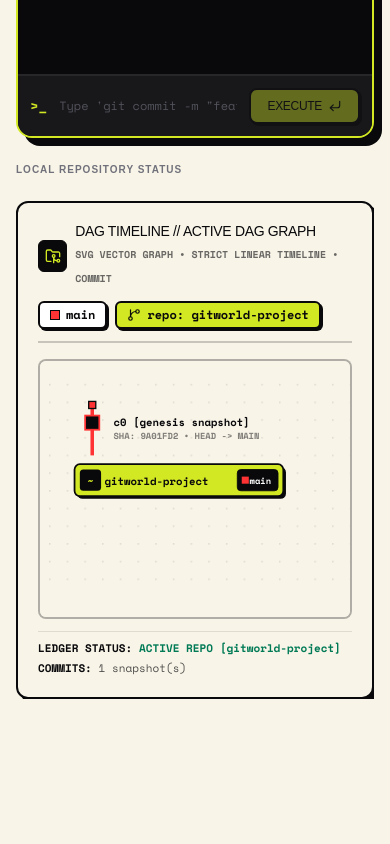
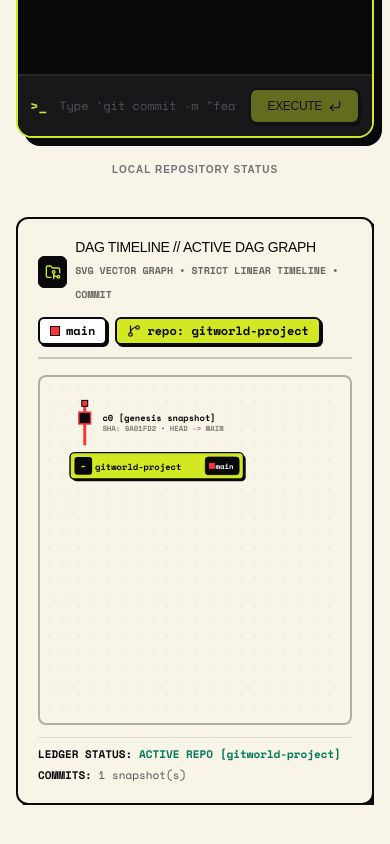
Before and after one commit to DHRUV00625/GitWorld, a Next.js app: page /topic/commit in a window 390 px wide. Shown: the part 1481-2325 px from the top of the page. Before the commit the page ends 2276 px from the top, so only its background shows below. Built offline with nearby package versions, Linux system fonts and the light colour scheme; no server answers; a web font is replaced by a local one.

Commit message:
fix: implement responsive SVG viewBox and perfectly symmetrical flex layout for remote replication

```diff
--- a/src/app/topic/[id]/page.tsx
+++ b/src/app/topic/[id]/page.tsx
@@ -1070,12 +1070,13 @@ export default function TopicDetailPage() {
             {/* ========================================================= */}
             {/* VISUAL TIMELINE: Below Terminal (TimelineGraph)           */}
             {/* ========================================================= */}
-            <div className="flex w-full gap-2 items-start overflow-hidden">
+            <div className="flex w-full gap-8 items-start overflow-hidden justify-center">
               <motion.div
                 layout
-                animate={{ scale: isPushed ? 0.7 : 1, width: isPushed ? '50%' : '100%', transformOrigin: 'top left' }}
+                animate={{ width: isPushed ? '50%' : '100%' }}
+                className="flex flex-col"
               >
-                <h3 className="mb-2 font-bold text-[10px] tracking-widest text-zinc-500 uppercase">
+                <h3 className="mb-4 text-center font-bold text-[10px] tracking-widest text-zinc-500 uppercase">
                   Local Repository Status
                 </h3>
                 <TimelineGraph
@@ -1092,12 +1093,12 @@ export default function TopicDetailPage() {
 
               {isPushed && (
                 <motion.div
-                  initial={{ opacity: 0, x: 50, scale: 0.7 }}
-                  animate={{ opacity: 1, x: 0, scale: 0.7 }}
+                  initial={{ opacity: 0, width: '0%' }}
+                  animate={{ opacity: 1, width: '50%' }}
                   transition={{ duration: 0.5 }}
-                  className="w-[50%] origin-top-left"
+                  className="flex flex-col border-l-2 border-dashed border-zinc-800 pl-8"
                 >
-                  <h3 className="mb-2 font-bold text-[10px] tracking-widest text-[#D2E823] uppercase">
+                  <h3 className="mb-4 text-center font-bold text-[10px] tracking-widest text-[#D2E823] uppercase">
                     Remote Repository
                   </h3>
                   <TimelineGraph
--- a/src/components/TimelineGraph.tsx
+++ b/src/components/TimelineGraph.tsx
@@ -216,10 +216,8 @@ export default function TimelineGraph({
               className="relative w-full"
             >
               <motion.svg
-                className="w-full min-w-[460px] transition-all"
-                height={svgHeight}
-                style={{ height: `${svgHeight}px`, minHeight: `${svgHeight}px` }}
-                viewBox={`0 ${isBranchOrMerge ? -15 : 0} 520 ${svgHeight + (isBranchOrMerge ? 15 : 0)}`}
+                className="w-full h-auto overflow-visible"
+                viewBox={`0 0 400 ${Math.max(450, commits.length * 130)}`}
                 fill="none"
                 xmlns="http://www.w3.org/2000/svg"
               >
@@ -237,9 +235,8 @@ export default function TimelineGraph({
 
                 {/* Blueprint background grid */}
                 <rect
-                  y={isBranchOrMerge ? -15 : 0}
-                  width="520"
-                  height={svgHeight + (isBranchOrMerge ? 15 : 0)}
+                  width="100%"
+                  height="100%"
                   fill="url(#timeline-grid-pattern)"
                 />
 
```
